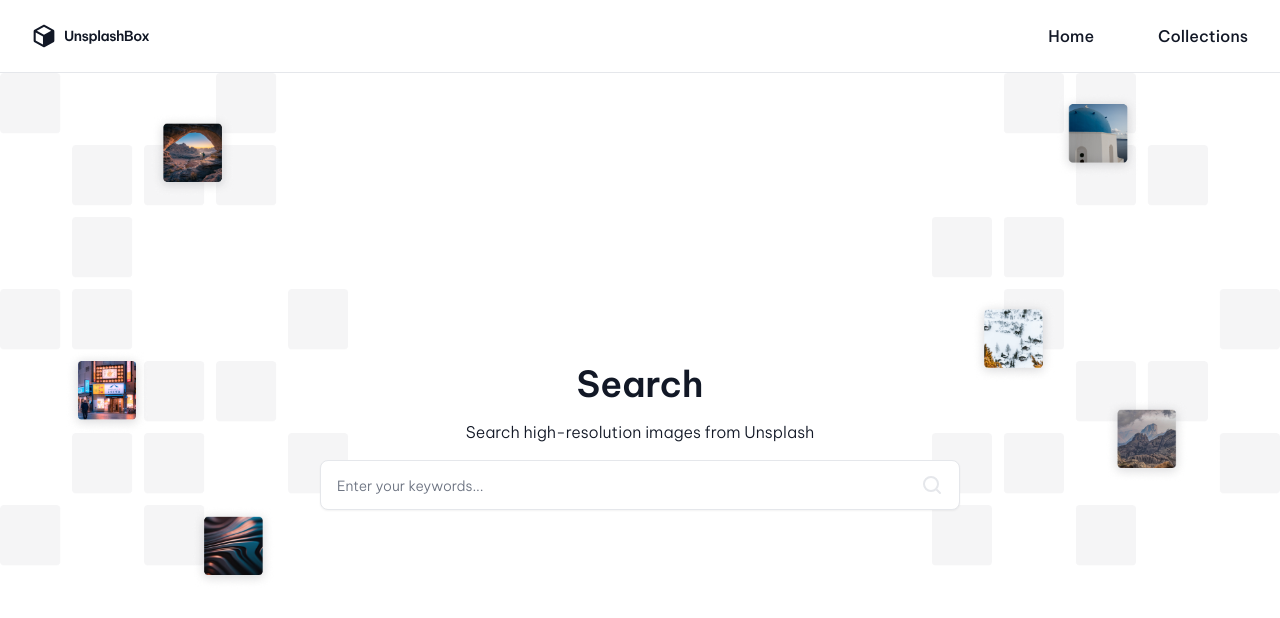
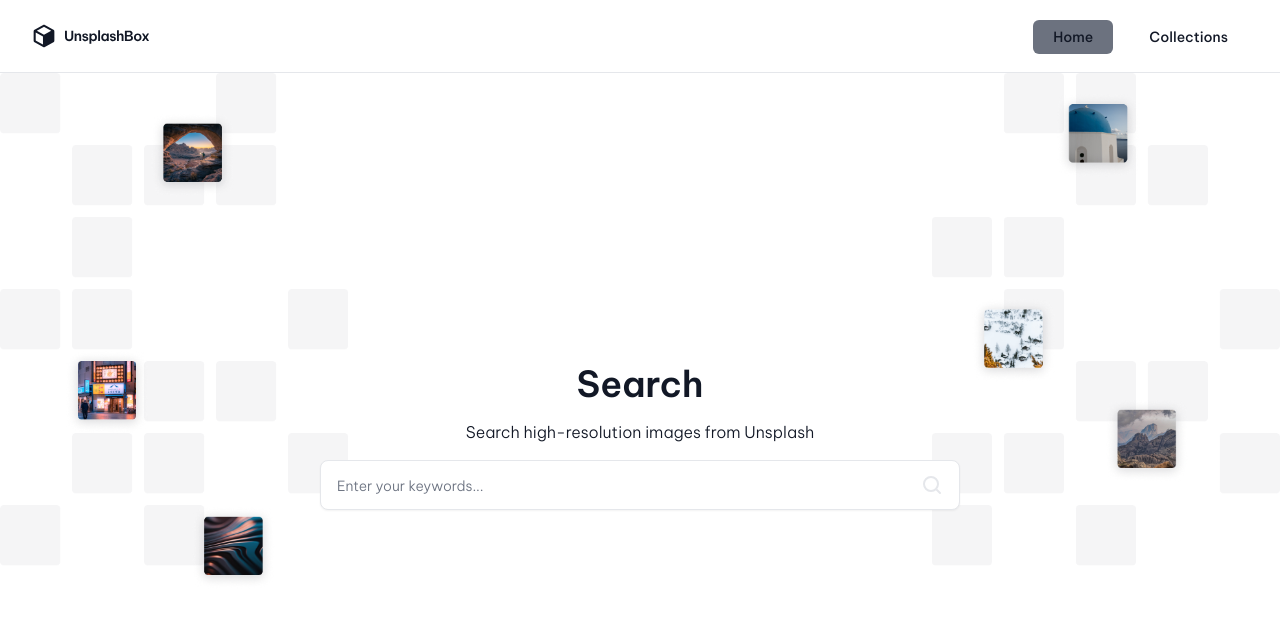
Before and after one commit to jericdei/devchallenges-unsplash-collection, a Next.js app: page / in a window 1280 px wide. Shown: the top 618 px of the page. Built offline with nearby package versions, Linux system fonts and the light colour scheme.

Commit message:
separate components for header

```diff
--- a/src/app/layout.tsx
+++ b/src/app/layout.tsx
@@ -1,7 +1,7 @@
 import type { Metadata } from "next"
 import { Be_Vietnam_Pro } from "next/font/google"
 import "../globals.css"
-import Header from "@/components/header"
+import Header from "@/components/header/header"
 import { cn } from "@/lib/utils"
 
 const beVietnamPro = Be_Vietnam_Pro({
--- a/src/components/header.tsx
+++ /dev/null
@@ -1,31 +0,0 @@
-import Link from "next/link"
-import Logo from "./vector/logo"
-
-export default function Header() {
-  return (
-    <header className="w-full border-b border-primary-400 px-8 py-6">
-      <div className="flex justify-center lg:justify-between">
-        <Link href="/">
-          <Logo />
-        </Link>
-
-        <Navigation />
-      </div>
-    </header>
-  )
-}
-
-function Navigation() {
-  return (
-    <nav className="hidden lg:block">
-      <ul className="text-description flex gap-16 font-medium">
-        <li>
-          <Link href="/">Home</Link>
-        </li>
-        <li>
-          <Link href="/collections">Collections</Link>
-        </li>
-      </ul>
-    </nav>
-  )
-}
--- /dev/null
+++ b/src/components/header/header.tsx
@@ -0,0 +1,17 @@
+import Link from "next/link"
+import Logo from "@/components/vector/logo"
+import NavigationList from "./navigation-list"
+
+export default function Header() {
+  return (
+    <header className="w-full border-b border-primary-400 px-8 py-6">
+      <div className="flex items-center justify-center lg:justify-between">
+        <Link href="/">
+          <Logo />
+        </Link>
+
+        <NavigationList />
+      </div>
+    </header>
+  )
+}
--- /dev/null
+++ b/src/components/header/navigation-list-item.tsx
@@ -0,0 +1,34 @@
+"use client"
+
+import { cn } from "@/lib/utils"
+import Link, { LinkProps } from "next/link"
+import { usePathname } from "next/navigation"
+import { LinkHTMLAttributes, PropsWithChildren } from "react"
+
+type LinkPropsWithChildren = LinkProps &
+  PropsWithChildren<LinkHTMLAttributes<HTMLAnchorElement>>
+
+export default function NavigationListItem({
+  href,
+  children,
+  className,
+  ...props
+}: LinkPropsWithChildren) {
+  const pathname = usePathname()
+
+  return (
+    <li>
+      <Link
+        className={cn(
+          "description rounded-md px-5 py-2",
+          pathname === href && "bg-primary-500 text-primary-600",
+          className,
+        )}
+        href={href}
+        {...props}
+      >
+        {children}
+      </Link>
+    </li>
+  )
+}
--- /dev/null
+++ b/src/components/header/navigation-list.tsx
@@ -0,0 +1,14 @@
+"use client"
+
+import NavigationListItem from "./navigation-list-item"
+
+export default function NavigationList() {
+  return (
+    <nav className="hidden lg:block">
+      <ul className="text-description flex gap-4 font-medium">
+        <NavigationListItem href="/">Home</NavigationListItem>
+        <NavigationListItem href="/collections">Collections</NavigationListItem>
+      </ul>
+    </nav>
+  )
+}
--- a/src/components/photo-grid.tsx
+++ b/src/components/photo-grid.tsx
@@ -6,7 +6,16 @@ import MasonryContainer from "./masonry-container"
 export default async function PhotoGrid({ query }: { query: string }) {
   const photos = await searchPhotos(query)
 
-  await setTimeout(1000)
+  if (photos?.results.length === 0) {
+    return (
+      <div className="grid h-96 w-full place-items-center">
+        <p>
+          No photos found for <em>&quot;{query}&quot;</em>. Try a different
+          query.
+        </p>
+      </div>
+    )
+  }
 
   return (
     <MasonryContainer>
```
